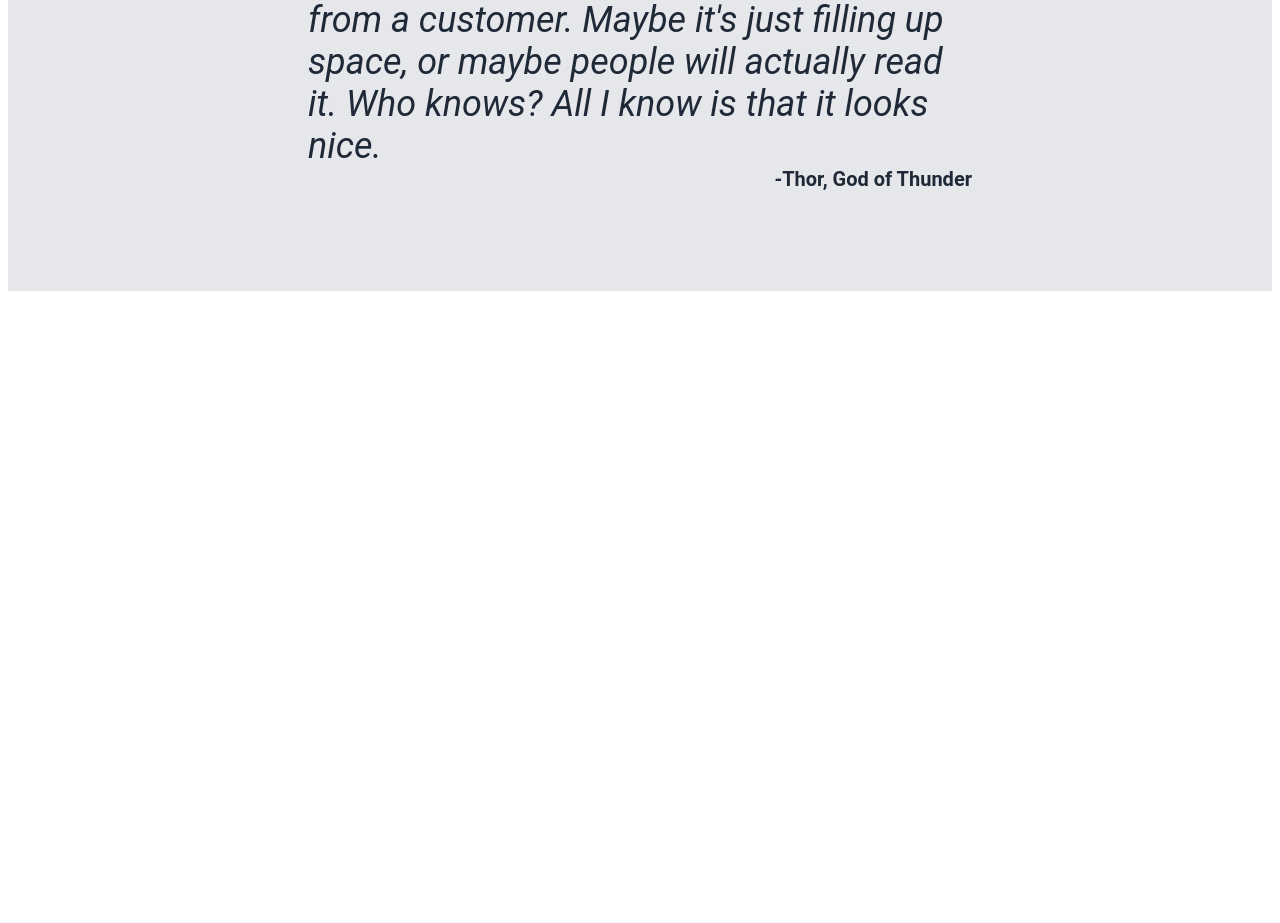
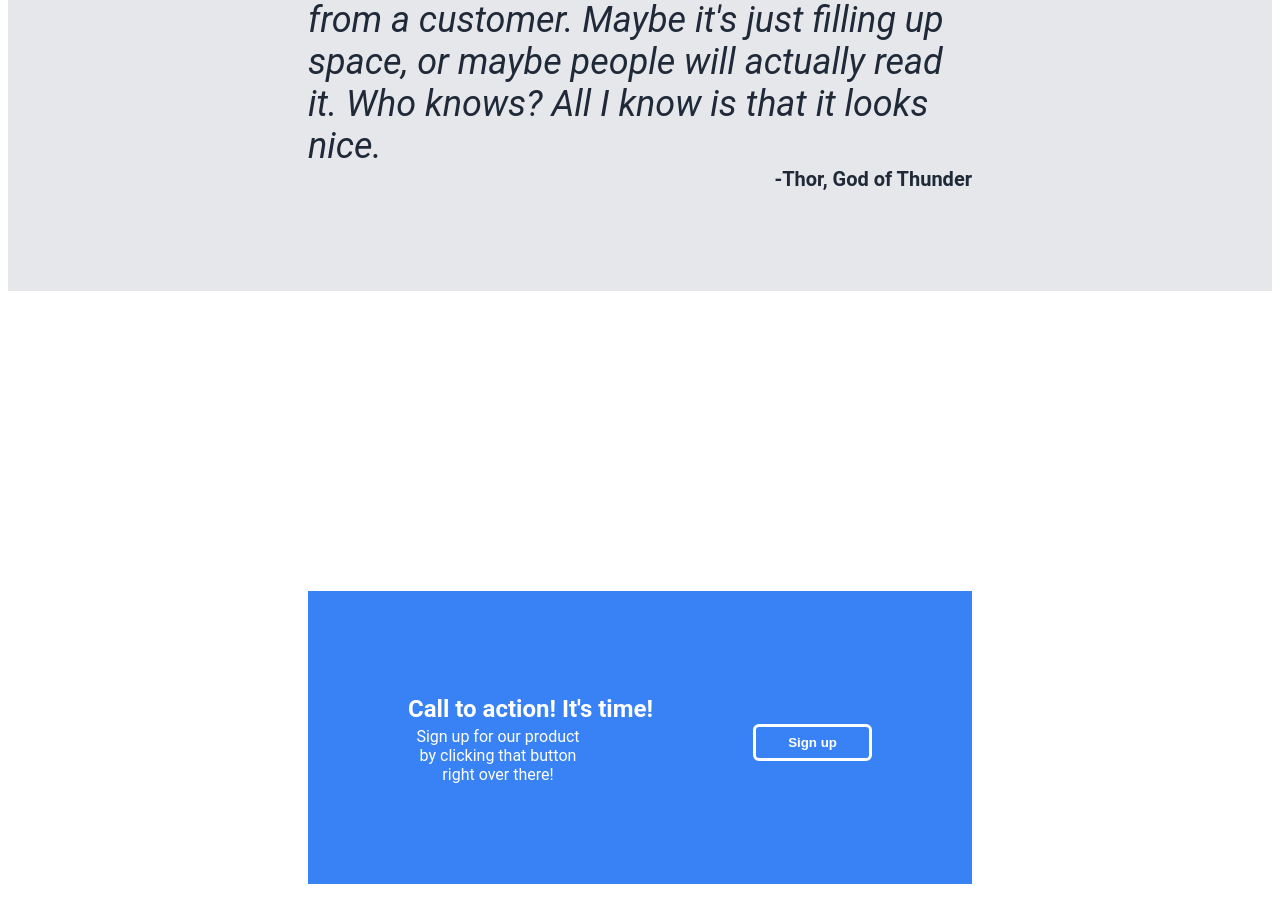
Before and after one commit to christinne-n/landingpage, a plain HTML site: page index.html in a window 1280 px wide. Shown: the part 775-1698 px from the top of the page. Before the commit the page ends 1074 px from the top, so only its background shows below. Drawn offline with Linux system fonts and the light colour scheme.

Commit message:
finishing landing page

```diff
--- a/index.html
+++ b/index.html
@@ -20,7 +20,7 @@
             <div class = "firstbodytitle">This website is awesome</div>
             <div class = "firstbodytext">This website has some subtext that goes here under the main title.
                 It's a smaller font and the color is lower contrast.</div>
-            <button>Sign up</button>
+            <button class="firstbutton">Sign up</button>
         </div>
         <img src="../odin-recipes/cheeseburger.jpg">
     </div>
@@ -53,5 +53,15 @@
             -Thor, God of Thunder
         </div>
     </div>
+    <div class ="fourth">
+    <div class="fourthbody">
+        <div class="fourthtext">
+            <h3>Call to action! It's time!</h3>
+            <p>Sign up for our product by clicking that button right over there! </p>
+        </div>
+        <button class="secondbutton">Sign up</button>
+    </div>
+    </div>
+</div>
 </body>
 </html>
--- a/styles.css
+++ b/styles.css
@@ -40,7 +40,7 @@ ul{
     padding-right: 300px;
     max-width: 500px;
 }
-button{
+.firstbutton{
     background-color: #3882F6;
     padding: 8px 32px;
     color: white;
@@ -93,3 +93,34 @@ p{
     padding-bottom: 100px;
     font-size: 20px;
 }
+.fourth{
+    padding: 300px;
+}
+.fourthbody{
+    padding: 100px;
+    background-color:#3882F6;
+    color: white;
+    display: flex;
+    align-items: center;
+    justify-content: space-between;
+    gap: 24px;
+    margin: 0 auto;
+}
+.fourthtext h3{
+    font-size: 24px;
+    font-weight: bold;
+    margin: 4px 0 0 ;
+}
+.fourthtext p{
+    font-size: 16px;
+    margin: 4px 0 0;
+}
+.secondbutton{
+    background-color: transparent;
+    padding: 8px 32px;
+    color: white;
+    border: solid white;
+    border-radius: 6px;
+    margin-top: 10px;
+    font-weight: bold;
+}
```
